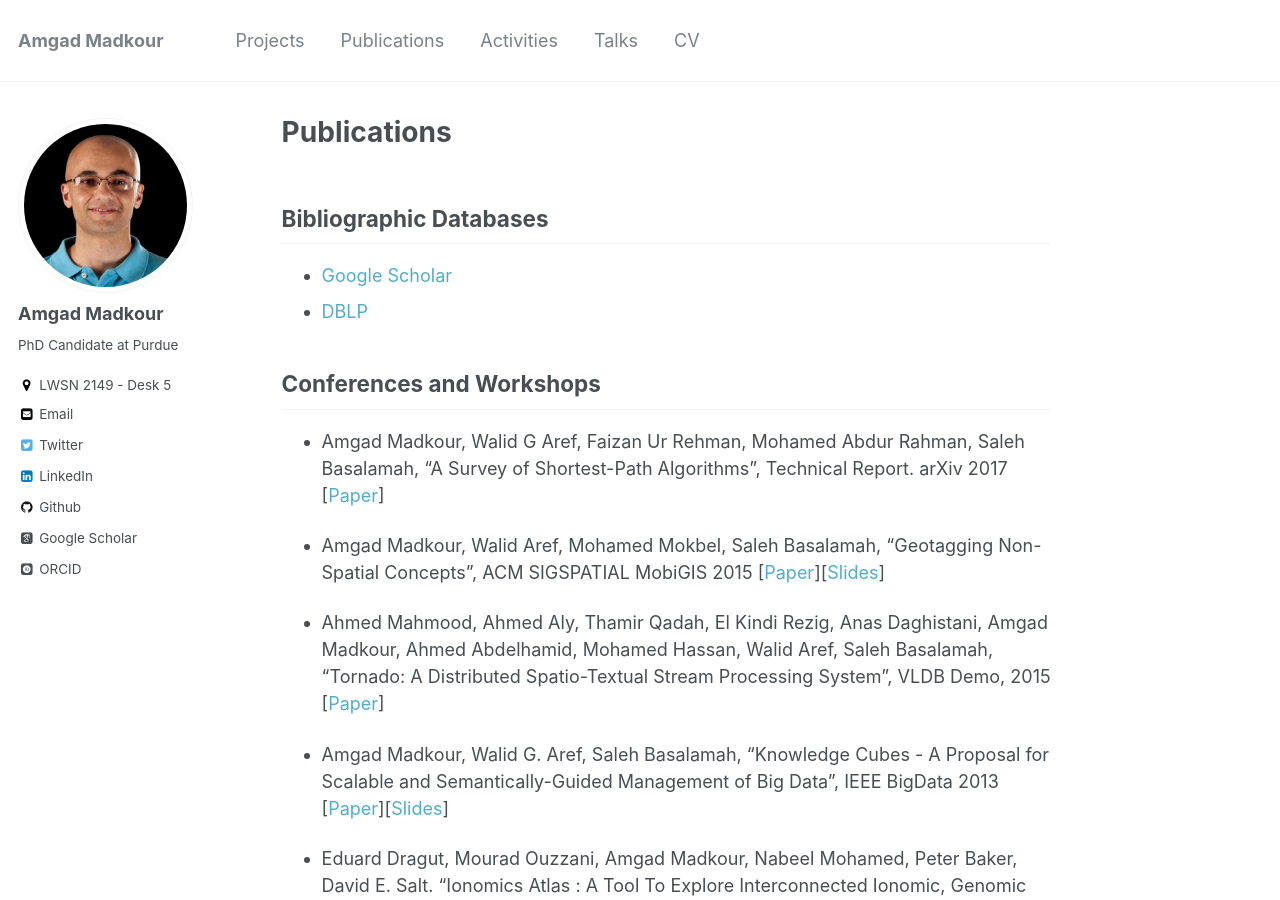
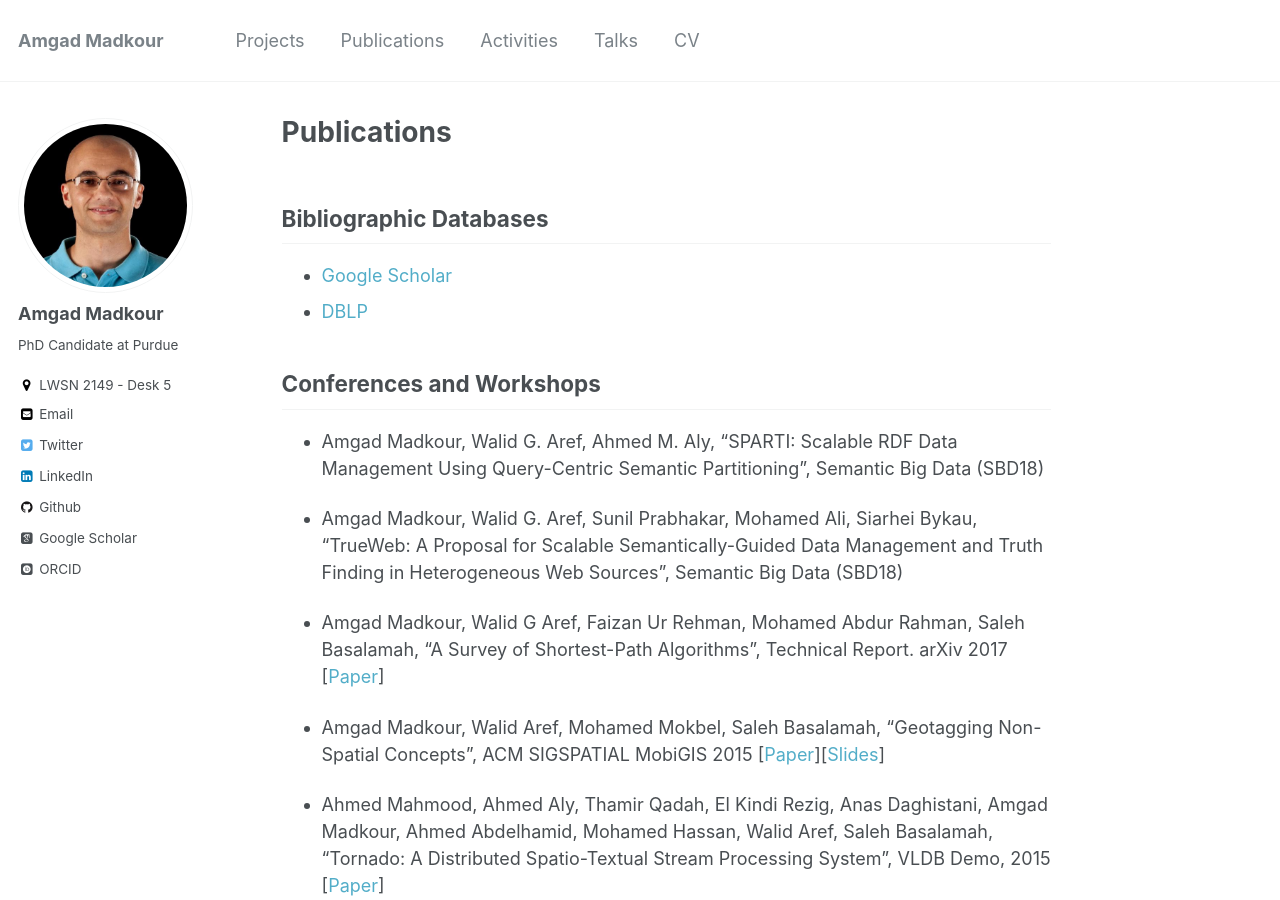
Before and after one commit to amgadmadkour/amgadmadkour.github.io, a Jekyll site: the page built from _pages/publications.md, in a window 1280 px wide and 900 px high. Built offline with Jekyll 4.4.1, drawn with Linux system fonts in a browser that asks for light colours; some web fonts are replaced.

Commit message:
Add two new papers

```diff
--- a/_pages/publications.md
+++ b/_pages/publications.md
@@ -13,6 +13,10 @@ author_profile: true
 * [DBLP](http://dblp.uni-trier.de/pers/hd/m/Madkour:Amgad)
 
 ## Conferences and Workshops
+
+* Amgad Madkour, Walid G. Aref, Ahmed M. Aly, "SPARTI: Scalable RDF Data Management Using Query-Centric Semantic Partitioning", Semantic Big Data (SBD18)
+
+* Amgad Madkour, Walid G. Aref, Sunil Prabhakar, Mohamed Ali, Siarhei Bykau, "TrueWeb: A Proposal for Scalable Semantically-Guided Data Management and Truth Finding in Heterogeneous Web Sources", Semantic Big Data (SBD18)
 
 * Amgad Madkour, Walid G Aref, Faizan Ur Rehman, Mohamed Abdur Rahman, Saleh Basalamah, "A Survey of Shortest-Path Algorithms", Technical Report. arXiv 2017 [[Paper](https://arxiv.org/pdf/1705.02044.pdf)]
 
```
